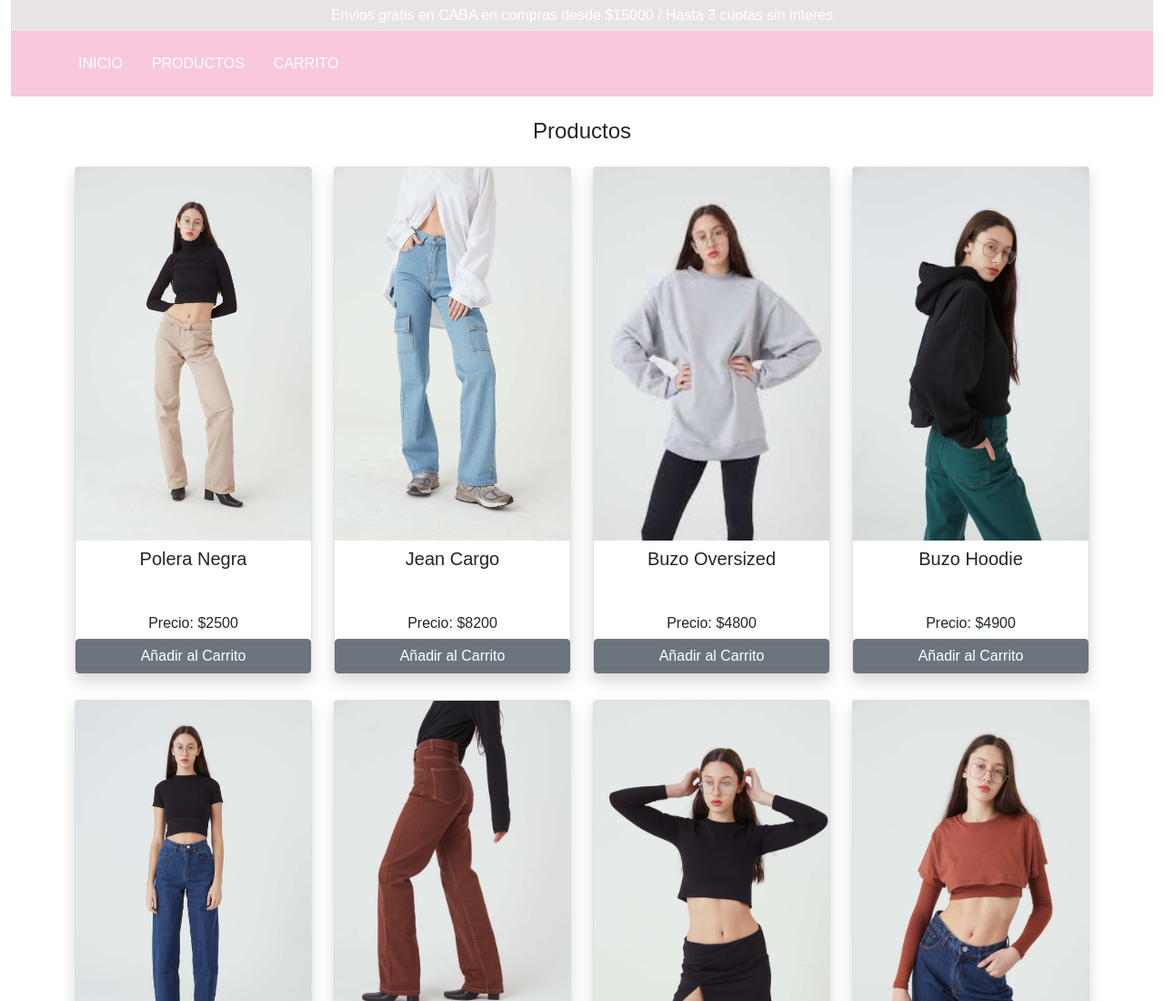
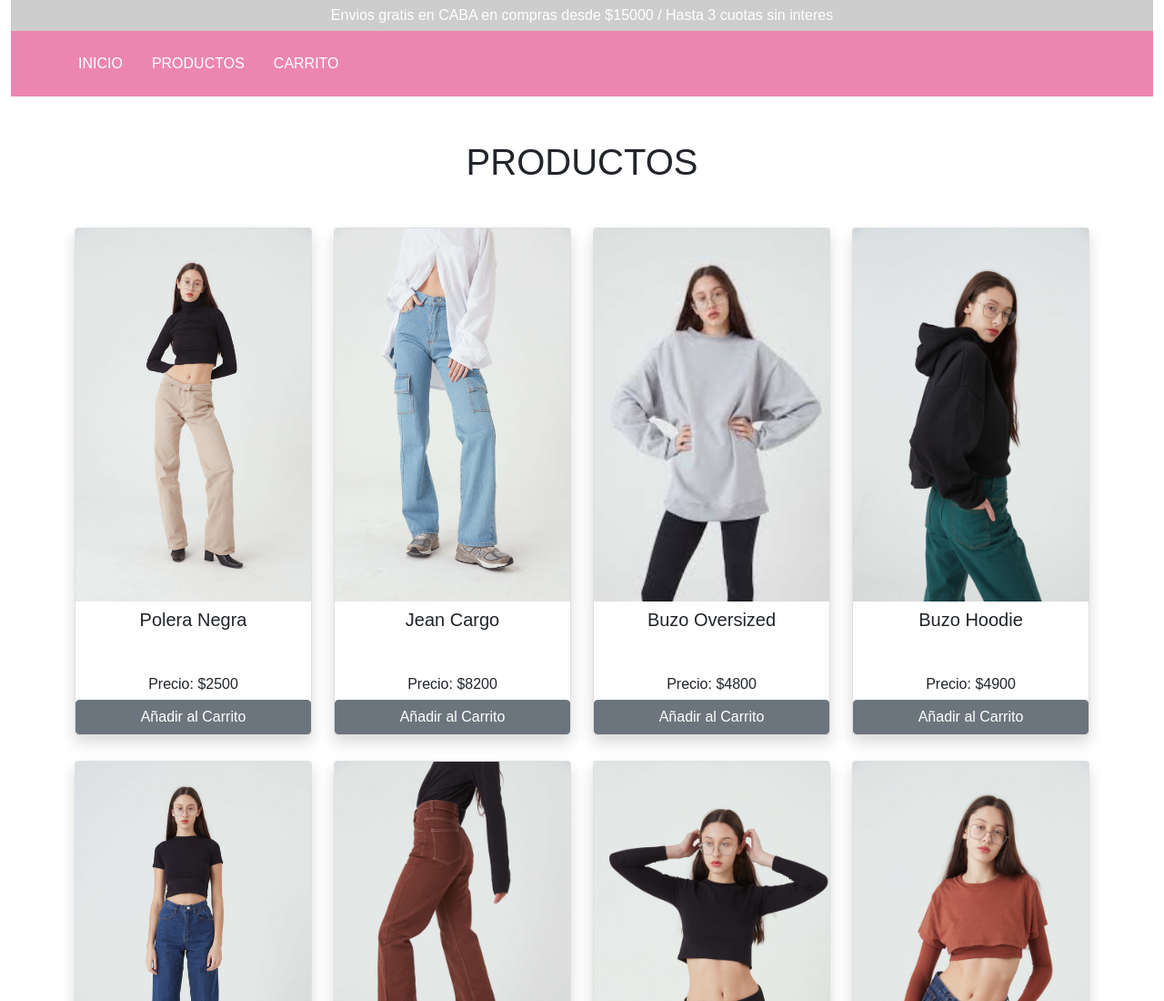
Before and after one commit to mora25ramos/CARRITO-DE-COMPRAS---ROPA, a plain HTML site: page index.html in a window 1280 px wide. Shown: the top 1100 px of the page at 91% size. Drawn offline with nearby package versions, Linux system fonts and the light colour scheme.

Commit message:
Ultimas modificaciones

```diff
--- a/css/style.css
+++ b/css/style.css
@@ -9,13 +9,13 @@ header, .alert{
 }
 
 header .section-enviogratis{
-    background-color: rgba(179, 167, 167, 0.3);
+    background-color: rgba(94, 91, 91, 0.3);
     color: #fff;
     padding: 5px 0px;
 }
 
 header .nav-tab{
-    background-color: rgb(248, 200, 220)
+    background-color: rgb(236, 134, 177)
 }
 
 .description{
--- a/index.html
+++ b/index.html
@@ -103,7 +103,7 @@
         role="tabpanel"
         aria-labelledby="pills-profile-tab"
       >
-        <h2 class="h4 m-4 text-center">Productos</h2>
+        <h2 class="h1 m-5 text-center">PRODUCTOS</h2>
 
         <div class="row row-cols-sm-1 row-cols-md-2 row-cols-lg-3 row-cols-xl-4">
 
--- a/js/index.js
+++ b/js/index.js
@@ -48,6 +48,8 @@ function addItemCarrito(newItem){
   carrito.push(newItem)
 
   renderCarrito()
+
+  console.log ("Producto añadido al carrito")
 }
 
 
@@ -111,6 +113,7 @@ function removeItemCarrito(e){
 
   tr.remove()
   CarritoTotal()
+  console.log ("Item removido del carrrito")
 }
 
 function sumaCantidad(e){
@@ -150,4 +153,5 @@ let compraFinalizada = document.getElementById("comprar")
 compraFinalizada.addEventListener("click", () =>{
   //Sacado de Sweet Alert
   swal("Felicitaciones!", "Compra realizada con exito", "success");
+  console.log ("Compra finalizada")
 })
```
Lines whose indentation alone changed are shown as unchanged.
